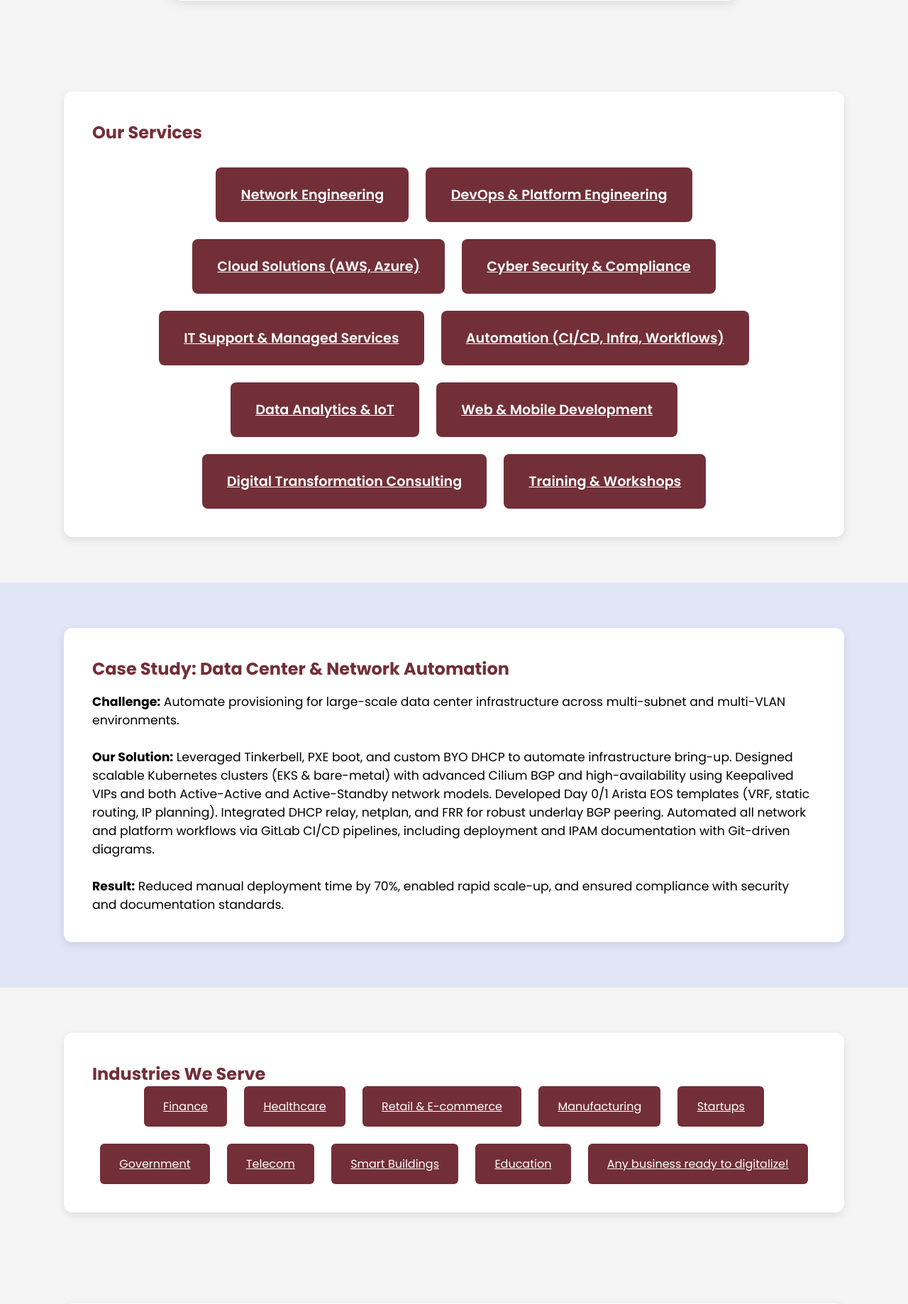
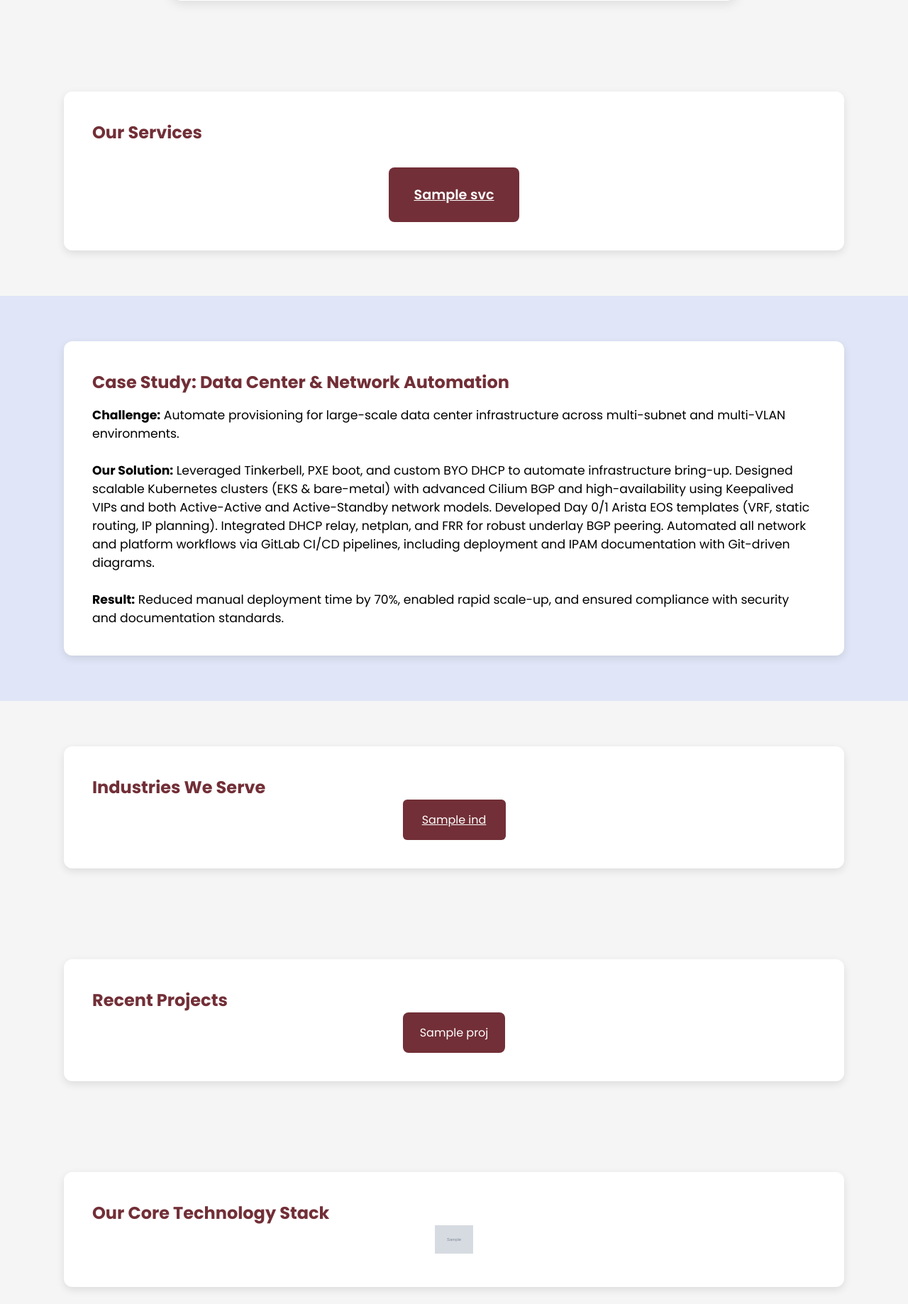
Before and after one commit to DrinAsani/hepa-website, a Python web app: template hepa-website/templates/index.html in a window 1280 px wide. Shown: the part 2239-4077 px from the top of the page at 71% size. Run offline with Jinja, Linux system fonts and the light colour scheme; the template is opened without the code that fills it: most values are stand-ins (such as "Sample title", 1, 10 or a date in 2020); grey boxes marked "Sample" are stand-in pictures.

Commit message:
Make homepage dynamic: loop services, industries, projects & tech

```diff
--- a/hepa-website/templates/index.html
+++ b/hepa-website/templates/index.html
@@ -283,20 +283,17 @@
       </div>
     </section>
     <!-- START OF SERVICES SECTION -->
+<!-- START OF SERVICES SECTION -->
 <section id="services">
   <div class="container services-card">
     <h2>Our Services</h2>
     <div class="service-list">
-      <a href="/services/network-engineering" class="service-item">Network Engineering</a>
-      <a href="/services/devops"             class="service-item">DevOps & Platform Engineering</a>
-      <a href="/services/cloud"              class="service-item">Cloud Solutions (AWS, Azure)</a>
-      <a href="/services/cybersecurity"      class="service-item">Cyber Security & Compliance</a>
-      <a href="/services/it-support"         class="service-item">IT Support & Managed Services</a>
-      <a href="/services/automation"         class="service-item">Automation (CI/CD, Infra, Workflows)</a>
-      <a href="/services/data-iot"           class="service-item">Data Analytics & IoT</a>
-      <a href="/services/web-mobile"         class="service-item">Web & Mobile Development</a>
-      <a href="/services/consulting"         class="service-item">Digital Transformation Consulting</a>
-      <a href="/services/training"           class="service-item">Training & Workshops</a>
+      {% for svc in services %}
+      <a href="{{ url_for('service_detail', slug=svc.slug) }}"
+         class="service-item">
+        {{ svc.title }}
+      </a>
+      {% endfor %}
     </div>
   </div>
 </section>
@@ -311,51 +308,47 @@
         </div>
       </div>
     </section>
-   <!-- INDUSTRIES -->
+<!-- INDUSTRIES -->
 <section id="industries">
   <div class="container industries-wrap">
     <h2>Industries We Serve</h2>
     <div class="industry-list">
-      <a href="/industries/finance"       class="industry-item">Finance</a>
-      <a href="/industries/healthcare"    class="industry-item">Healthcare</a>
-      <a href="/industries/retail-ecommerce" class="industry-item">Retail &amp; E-commerce</a>
-      <a href="/industries/manufacturing" class="industry-item">Manufacturing</a>
-      <a href="/industries/startups"      class="industry-item">Startups</a>
-      <a href="/industries/government"    class="industry-item">Government</a>
-      <a href="/industries/telecom"       class="industry-item">Telecom</a>
-      <a href="/industries/smart-buildings" class="industry-item">Smart Buildings</a>
-      <a href="/industries/education"     class="industry-item">Education</a>
-      <a href="/industries/other"         class="industry-item">Any business ready to digitalize!</a>
+      {% for ind in industries %}
+      <a href="{{ url_for('industry_detail', slug=ind.slug) }}"
+         class="industry-item">
+        {{ ind.title }}
+      </a>
+      {% endfor %}
     </div>
   </div>
 </section>
-
 <!-- PROJECTS -->
 <section id="portfolio">
   <div class="container portfolio-card">
     <h2>Recent Projects</h2>
     <div class="projects">
-      <a href="/projects/dc-automation-platform"      class="project-item">DC Automation Platform</a>
-      <a href="/projects/hybrid-cloud-migration"      class="project-item">Hybrid Cloud Migration</a>
-      <a href="/projects/network-overhaul-smb"        class="project-item">Network Overhaul for SMB</a>
-      <a href="/projects/secure-iot-rollout"          class="project-item">Secure IoT Rollout</a>
-      <a href="/projects/custom-web-dashboard"        class="project-item">Custom Web Dashboard</a>
+      {% for proj in projects %}
+      <a href="{{ url_for('project_detail', slug=proj.slug) }}"
+         class="project-item">
+        {{ proj.title }}
+      </a>
+      {% endfor %}
     </div>
   </div>
 </section>
-
 <!-- TECH STACK -->
 <section id="tech-stack">
   <div class="container tech-wrap">
     <h2>Our Core Technology Stack</h2>
     <div class="tech-logos">
-      <a href="/tech/cisco"><img src="https://cdn.simpleicons.org/cisco/1BA0D7" class="tech-logo" alt="Cisco" title="Cisco"></a>
-      <a href="/tech/aws"><img src="https://svgshare.com/i/12ud.svg" class="tech-logo" alt="AWS" title="AWS"></a>
-      <a href="/tech/azure"><img src="https://cdn.jsdelivr.net/gh/devicons/devicon/icons/azure/azure-original.svg" class="tech-logo" alt="Azure" title="Azure"></a>
-      <a href="/tech/kubernetes"><img src="https://cdn.jsdelivr.net/gh/devicons/devicon/icons/kubernetes/kubernetes-plain.svg" class="tech-logo" alt="Kubernetes" title="Kubernetes"></a>
-      <a href="/tech/linux"><img src="https://cdn.jsdelivr.net/gh/devicons/devicon/icons/linux/linux-original.svg" class="tech-logo" alt="Linux" title="Linux"></a>
-      <a href="/tech/python"><img src="https://cdn.jsdelivr.net/gh/devicons/devicon/icons/python/python-original.svg" class="tech-logo" alt="Python" title="Python"></a>
-      <a href="/tech/ansible"><img src="https://cdn.jsdelivr.net/gh/devicons/devicon/icons/ansible/ansible-original.svg" class="tech-logo" alt="Ansible" title="Ansible"></a>
+      {% for tech in tech_stack %}
+      <a href="{{ url_for('tech_detail', slug=tech.slug) }}">
+        <img src="{{ tech.img_url }}"
+             class="tech-logo"
+             alt="{{ tech.title }}"
+             title="{{ tech.title }}">
+      </a>
+      {% endfor %}
     </div>
   </div>
 </section>
```
Also changed, not shown: hepa-website/app.py (+131 -0 lines).
